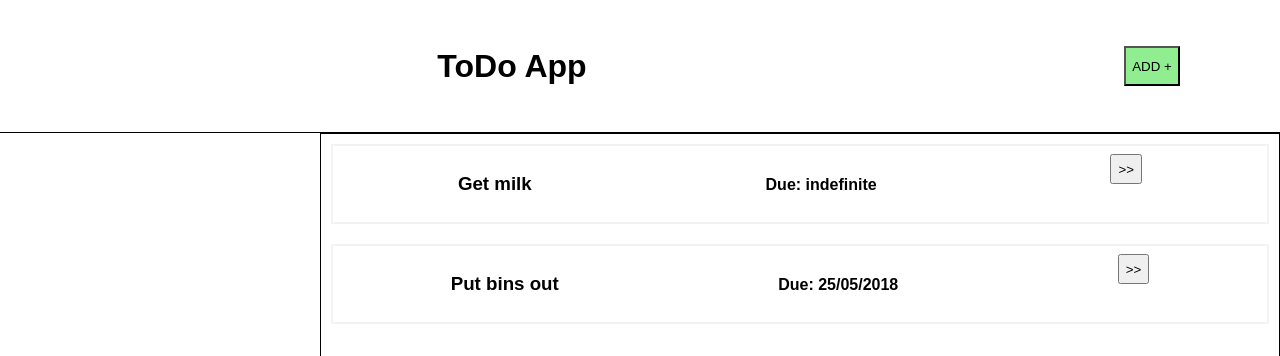
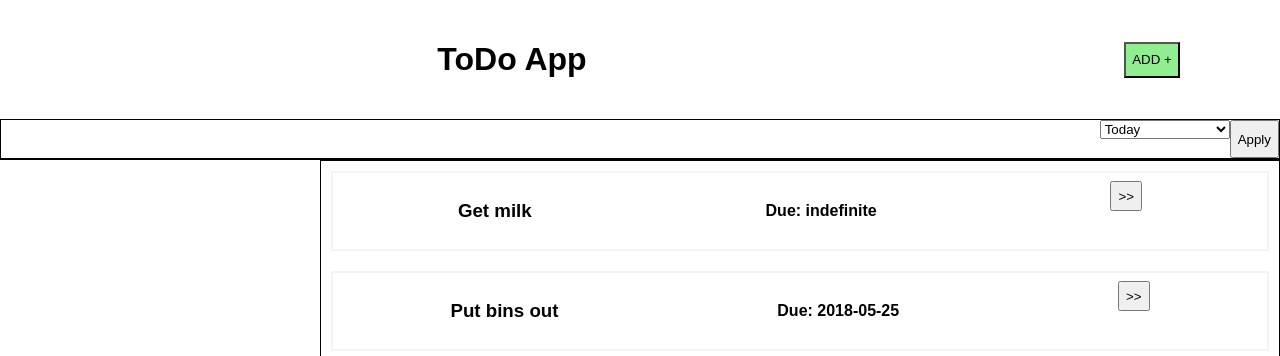
Before and after one commit to nicholasnbg/react-todo-app, a React (Create React App) app: page / in a window 1280 px wide. Shown: the top 356 px of the page. Built offline with nearby package versions, Linux system fonts and the light colour scheme.

Commit message:
added filter bar component, and methods to apply filter chosen from filter bar

```diff
--- a/src/App.css
+++ b/src/App.css
@@ -2,12 +2,13 @@
   width: 100vw;
   height: 100vh;
   display: grid;
-  grid-template-rows: 1fr 5fr
+  grid-template-rows: 1fr 4fr
 }
 
 .header {
   display: grid;
   grid-template-columns: 4fr 1fr;
+  grid-template-rows: 3fr 1fr;
   width: 100%;
   text-align: center;
   border-bottom: black 1px solid;
@@ -16,15 +17,28 @@
 
 .header h1 {
   grid-column: 1 / span 1;
+  grid-row: 1 / span 1;
   align-self: center;
 }
 
 .header .addTodo {
   grid-column: 2 / span 1;
+  grid-row: 1 / span 1;
   height: 30%;
   justify-self: center;
   align-self: center;
   background: lightgreen;
+}
+
+.header .filterBar {
+  grid-row: 2 / span 1;
+  grid-column: 1 / -1;
+  width: 100%;
+  height: 100%;
+  border: 1px solid black;
+  display: flex;
+  justify-content: flex-end;
+  padding-left: 100px;
 }
 
 .todoComponents {
@@ -35,9 +49,9 @@
   flex-direction: row;
 }
 
-.details-panel{
+.details-panel {
   height: 100%;
-  width:25%;
+  width: 25%;
 }
 
 .todo-list {
@@ -87,7 +101,7 @@
 
 /***********TODO FORM***********************/
 
-.addPanel{
+.addPanel {
   height: 100%;
 }
 
@@ -97,6 +111,7 @@
   height: 50%;
   justify-content: space-around;
 }
+
 /* .addPanel form span {
   margin-bottom: 15px;
 } */
--- a/src/App.js
+++ b/src/App.js
@@ -1,9 +1,13 @@
 import React, { Component } from "react";
 import "./App.css";
+import moment from "moment";
 /*COMPONENT IMPORTS */
 import Header from "./components/Header";
 import TodoDetail from "./components/TodoDetail";
 import TodoList from "./components/TodoList";
+
+//Helper Functions
+import { formatDate } from "./helpers";
 
 class App extends Component {
   state = {
@@ -31,7 +35,8 @@ class App extends Component {
     },
     detailsStatus: "",
     editKey: "",
-    editItem: {}
+    editItem: {},
+    filterPeriod: {}
   };
 
   //************CHANGES DETAILS PANE BETWEEN ADDING / EDITING ******** */
@@ -106,10 +111,39 @@ class App extends Component {
     }
   };
 
+  // **********************SET FILTER DATE ************
+  setFilterPeriod = newFilterPeriod => {
+    console.log("setting filter period to " + newFilterPeriod);
+    let start, end;
+    const today = new Date();
+    if (newFilterPeriod === "today") {
+      start = formatDate(today);
+      end = formatDate(moment(today).add(1, "day"));
+    } else if (newFilterPeriod === "tomorrow") {
+      start = formatDate(moment(today).add(1, "day"));
+      end = formatDate(moment(today).add(2, "day"));
+    } else if (newFilterPeriod === "week") {
+      start = formatDate(today);
+      end = formatDate(moment(today).add(1, "week"));
+    } else if (newFilterPeriod === "month") {
+      start = formatDate(today);
+      end = formatDate(moment(today).add(1, "month"));
+    }
+    this.setState({
+      filterPeriod: {
+        start: start,
+        end: end
+      }
+    });
+  };
+
   render() {
     return (
       <div className="app">
-        <Header changeDetailsPanel={this.changeDetailsPanel} />
+        <Header
+          changeDetailsPanel={this.changeDetailsPanel}
+          setFilterPeriod={this.setFilterPeriod}
+        />
         <div className="todoComponents">
           <TodoDetail
             detailsStatus={this.state.detailsStatus}
@@ -123,6 +157,7 @@ class App extends Component {
             markComplete={this.markComplete}
             changeDetailsPanel={this.changeDetailsPanel}
             deleteTodo={this.deleteTodo}
+            filterPeriod={this.state.filterPeriod}
           />
         </div>
       </div>
--- /dev/null
+++ b/src/components/FilterBar.js
@@ -0,0 +1,46 @@
+import React, { Component } from "react";
+import moment from "moment";
+
+export default class FilterBar extends Component {
+  state = {};
+
+  componentWillMount() {
+    const today = moment(new Date()).format("YYYY-MM-DD");
+    this.setState({
+      filterDate: today
+    });
+  }
+
+  render() {
+    return (
+      <div className="filterBar">
+        <span>
+          <select name="filterDate" id="filterDate">
+            <option value="today">Today</option>
+            <option value="tomorrow">Tomorrow</option>
+            <option value="week">Next 7 Days</option>
+            <option value="month">Rest of this month</option>
+          </select>
+        </span>
+
+        {/* <span>
+          Custom Date:{" "}
+          <input
+            type="date"
+            defaultValue={moment(new Date()).format("YYYY-MM-DD")}
+          />
+        </span> */}
+
+        <button
+          onClick={() =>
+            this.props.setFilterPeriod(
+              document.querySelector("#filterDate").value
+            )
+          }
+        >
+          Apply
+        </button>
+      </div>
+    );
+  }
+}
--- a/src/components/Header.js
+++ b/src/components/Header.js
@@ -1,16 +1,19 @@
-import React, { Component } from 'react'
+import React, { Component } from "react";
+import FilterBar from "./FilterBar";
 
 export default class Header extends Component {
   render() {
     return (
       <div className="header">
-        <h1>ToDo App</h1>
+        <h1> ToDo App </h1>
         <button
-        className="addTodo"
-        onClick={() => this.props.changeDetailsPanel('add')}
+          className="addTodo"
+          onClick={() => this.props.changeDetailsPanel("add")}
         >
-        ADD +</button>
+          ADD +
+        </button>
+        <FilterBar setFilterPeriod={this.props.setFilterPeriod} />
       </div>
-    )
+    );
   }
 }
--- a/src/components/TodoList.js
+++ b/src/components/TodoList.js
@@ -1,13 +1,28 @@
 import React, { Component } from "react";
 import TodoListItem from "./TodoListItem";
 
+import moment from "moment";
+
 class TodoList extends Component {
   render() {
-    const { items } = this.props;
+    const { items, filterPeriod } = this.props;
+    let filteredItems = Object.keys(items);
 
+    if (filterPeriod.start) {
+      filteredItems = Object.keys(items).filter(item =>
+        moment(items[item].dueDate).isBetween(
+          filterPeriod.start,
+          filterPeriod.end,
+          null,
+          "[)"
+        )
+      );
+    }
+
+    console.log(filteredItems);
     return (
       <div className="todo-list">
-        {Object.keys(items).map(
+        {filteredItems.map(
           item =>
             !items[item].complete && (
               <TodoListItem
--- a/src/helpers.js
+++ b/src/helpers.js
@@ -1,2 +1,4 @@
+import moment from 'moment';
+
 //**FORMATS DATE FROM HTML FORMAT OF YYYY-MM-DD to DD/MM/YYYY **/
-export const formatDate = date => date.split('-').reverse().join('/');
+export const formatDate = date => moment(date).format('YYYY-MM-DD');
```
